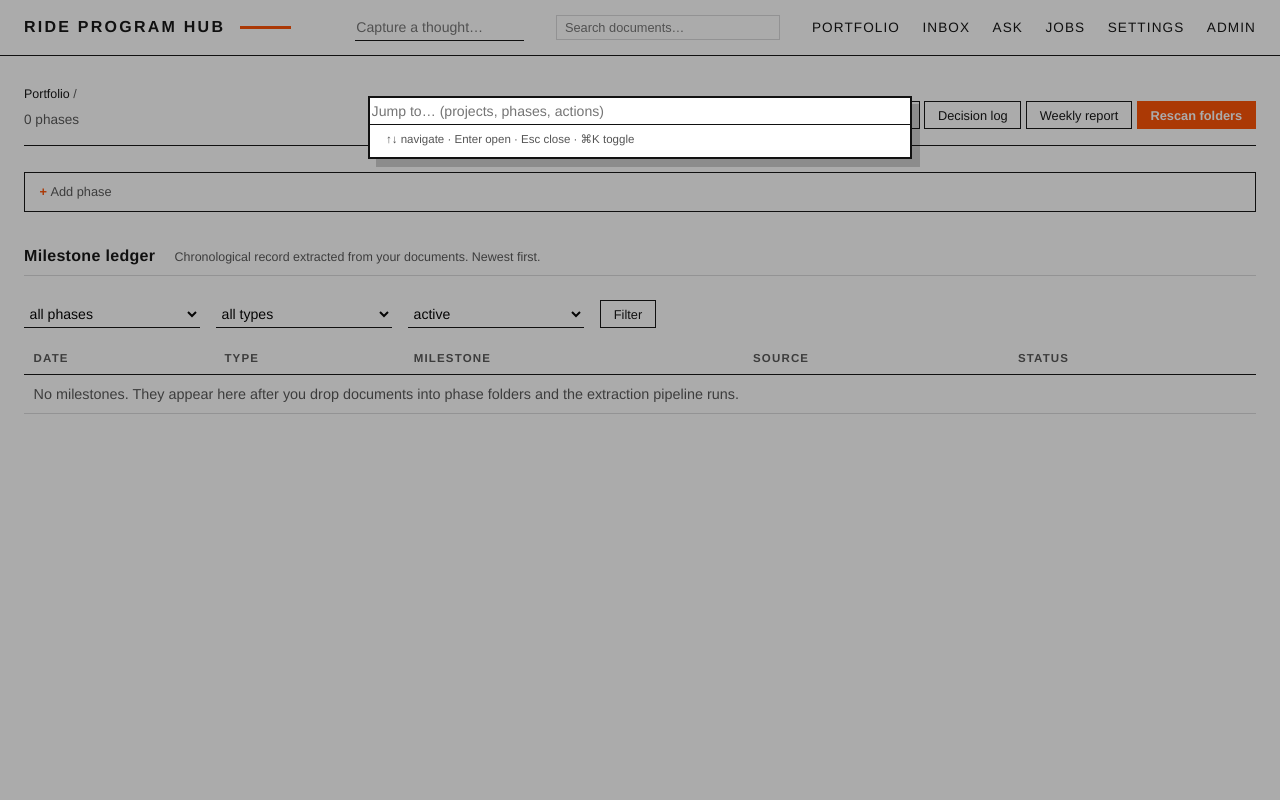
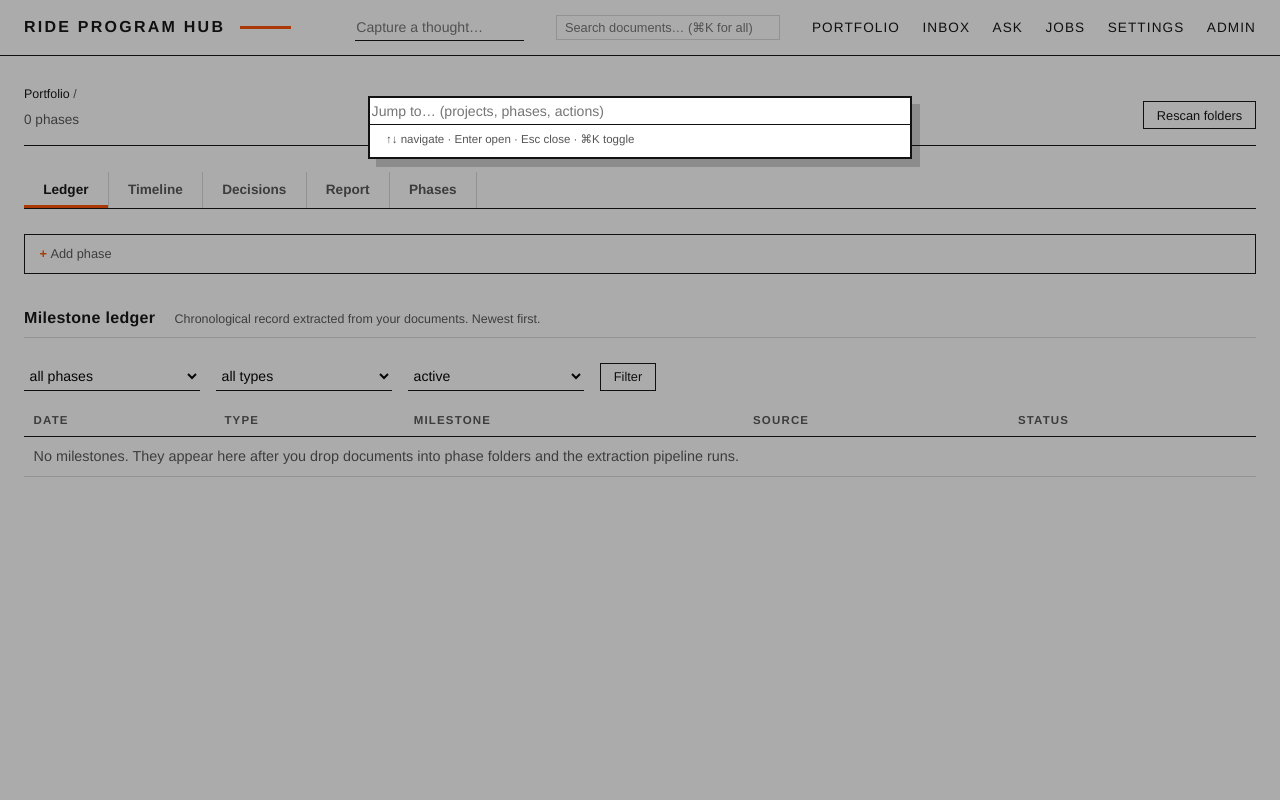
Before and after one commit to Zhou-Joe/workbench, a Django app: template hub/templates/hub/project.html in a window 1280 px wide. Run offline with Django 5.2, Linux system fonts and the light colour scheme; the template is opened without the code that fills it, so the values that code supplies are empty.

Commit message:
IA rework: unified project tab bar across ledger/timeline/decisions/report/phase pages, phase root panels reordered digest-first, collapsible dropzone, masthead attention badges (inbox/jobs), ⌘K hint, fix details-open bug

```diff
--- a/hub/static/hub/css/main.css
+++ b/hub/static/hub/css/main.css
@@ -245,6 +245,44 @@ mark { background: #ffe3d6; color: inherit; padding: 0 0.1em; }
 }
 .palette-list li.palette-active { background: var(--accent); color: #fff; }
 .palette-hint { padding: 0.4rem 1rem 0.6rem; font-size: 0.72rem; color: var(--ink-soft); }
+
+/* ---------- project tabs & badges ---------- */
+
+.tabs {
+  display: flex;
+  border-bottom: var(--hairline);
+  margin-bottom: 1.6rem;
+}
+.tabs a {
+  padding: 0.5rem 1.2rem;
+  font-size: 0.85rem;
+  font-weight: 600;
+  color: var(--ink-soft);
+  border-right: var(--hairline-soft);
+}
+.tabs a:hover { color: var(--accent); }
+.tabs a.active {
+  color: var(--ink);
+  box-shadow: inset 0 -3px 0 var(--accent);
+}
+
+.navbadge {
+  display: inline-block;
+  min-width: 1.1rem;
+  text-align: center;
+  font-size: 0.68rem;
+  font-weight: 700;
+  font-variant-numeric: tabular-nums;
+  background: var(--ink);
+  color: var(--paper);
+  padding: 0.05rem 0.28rem;
+}
+.navbadge-warn { background: var(--accent); }
+
+.dropzone-wrap { border: 1px dashed var(--ink); padding: 0.5rem 0.9rem; }
+.dropzone-wrap > summary { font-size: 0.82rem; font-weight: 600; }
+.dropzone-wrap[open] { border-style: solid; }
+.dropzone-wrap .dropzone { border: none; padding: 0.6rem 0 0.2rem; }
 
 /* ---------- decisions & report ---------- */
 
--- /dev/null
+++ b/hub/templates/hub/_project_tabs.html
@@ -0,0 +1,14 @@
+{% comment %}Project-level tab bar shared by ledger / timeline / decisions / report / phase pages.
+Pass `active_tab`: ledger | timeline | decisions | report | phases {% endcomment %}
+<nav class="tabs" aria-label="project sections">
+  <a href="{% url 'hub:project' project.slug %}"
+     class="{% if active_tab == 'ledger' %}active{% endif %}">Ledger</a>
+  <a href="{% url 'hub:project_timeline' project.slug %}"
+     class="{% if active_tab == 'timeline' %}active{% endif %}">Timeline</a>
+  <a href="{% url 'hub:project_decisions' project.slug %}"
+     class="{% if active_tab == 'decisions' %}active{% endif %}">Decisions</a>
+  <a href="{% url 'hub:project_report' project.slug %}"
+     class="{% if active_tab == 'report' %}active{% endif %}">Report</a>
+  <a href="{% url 'hub:phase' project.slug 1 %}"
+     class="{% if active_tab == 'phases' %}active{% endif %}">Phases</a>
+</nav>
--- a/hub/templates/hub/base.html
+++ b/hub/templates/hub/base.html
@@ -20,13 +20,13 @@
       <input type="text" name="q" placeholder="Capture a thought…" aria-label="Quick capture">
     </form>
     <form class="masthead-search" action="{% url 'hub:search' %}" method="get">
-      <input type="search" name="q" placeholder="Search documents…" value="{{ request.GET.q }}" aria-label="Search documents">
+      <input type="search" name="q" placeholder="Search documents… (⌘K for all)" value="{{ request.GET.q }}" aria-label="Search documents">
     </form>
     <nav class="masthead-nav">
       <a href="{% url 'hub:home' %}">Portfolio</a>
-      <a href="{% url 'hub:inbox' %}">Inbox</a>
+      <a href="{% url 'hub:inbox' %}">Inbox{% if inbox_count %} <span class="navbadge">{{ inbox_count }}</span>{% endif %}</a>
       <a href="{% url 'hub:ask' %}">Ask</a>
-      <a href="{% url 'hub:jobs' %}">Jobs</a>
+      <a href="{% url 'hub:jobs' %}">Jobs{% if jobs_failed %} <span class="navbadge navbadge-warn">{{ jobs_failed }}</span>{% endif %}</a>
       <a href="{% url 'hub:settings' %}">Settings</a>
       <a href="/admin/" target="_blank">Admin</a>
     </nav>
--- a/hub/templates/hub/decisions.html
+++ b/hub/templates/hub/decisions.html
@@ -9,6 +9,8 @@
     <p class="hint">{{ decisions|length }} decision{{ decisions|length|pluralize }} extracted from this project's documents — newest first.</p>
   </div>
 </div>
+
+{% include "hub/_project_tabs.html" with active_tab="decisions" %}
 
 {% if decisions %}
 <table class="ledger-table decisions-table">
--- a/hub/templates/hub/phase.html
+++ b/hub/templates/hub/phase.html
@@ -22,5 +22,6 @@
     </form>
   </details>
 </div>
+{% include "hub/_project_tabs.html" with active_tab="phases" %}
 {% include "hub/_phase_body.html" %}
 {% endblock %}
--- a/hub/templates/hub/portfolio.html
+++ b/hub/templates/hub/portfolio.html
@@ -11,7 +11,7 @@
   {% endif %}
 </div>
 
-<details class="new-project" open="{% if not tracks %}true{% endif %}">
+<details class="new-project" {% if not tracks %}open{% endif %}>
   <summary>New project</summary>
   <form id="create-project-form"
         hx-post="{% url 'hub:project_create' %}"
--- a/hub/templates/hub/project.html
+++ b/hub/templates/hub/project.html
@@ -11,14 +11,12 @@
     </p>
   </div>
   <div class="page-head-actions">
-    <a class="button" href="{% url 'hub:project_timeline' project.slug %}">Timeline</a>
-    <a class="button" href="{% url 'hub:project_decisions' project.slug %}">Decision log</a>
-    <a class="button" href="{% url 'hub:project_report' project.slug %}">Weekly report</a>
     <button hx-post="{% url 'hub:project_rescan' project.slug %}"
-            hx-target="#ledger" hx-select="#ledger" hx-swap="outerHTML"
-            class="primary">Rescan folders</button>
+            hx-target="#ledger" hx-select="#ledger" hx-swap="outerHTML">Rescan folders</button>
   </div>
 </div>
+
+{% include "hub/_project_tabs.html" with active_tab="ledger" %}
 
 {% include "hub/_phase_rail.html" %}
 
--- a/hub/templates/hub/report.html
+++ b/hub/templates/hub/report.html
@@ -17,6 +17,8 @@
     </form>
   </div>
 </div>
+
+{% include "hub/_project_tabs.html" with active_tab="report" %}
 
 <div id="report-body"
      {% if generating %}hx-get="{% url 'hub:project_report' project.slug %}" hx-select="#report-wrap" hx-swap="outerHTML" hx-trigger="rph:tick from:body, every 5s"{% endif %}>
--- a/hub/templates/hub/timeline.html
+++ b/hub/templates/hub/timeline.html
@@ -15,6 +15,8 @@
     <a class="button" href="{% url 'hub:project_calendar' project.slug %}">Export calendar (.ics)</a>
   </div>
 </div>
+
+{% include "hub/_project_tabs.html" with active_tab="timeline" %}
 
 {% if rows %}
 <svg class="gantt" viewBox="0 0 {{ chart_width }} {{ chart_height }}" width="100%" role="img" aria-label="milestone timeline">
--- a/ridehub/settings.py
+++ b/ridehub/settings.py
@@ -42,6 +42,7 @@ TEMPLATES = [
                 "django.template.context_processors.request",
                 "django.contrib.auth.context_processors.auth",
                 "django.contrib.messages.context_processors.messages",
+                "hub.context_processors.masthead",
             ],
         },
     },
```
Also changed, not shown: hub/context_processors.py (added, +13 -0 lines), hub/templates/hub/_phase_body.html (+19 -16 lines), hub/tests/test_round2.py (+26 -0 lines).
